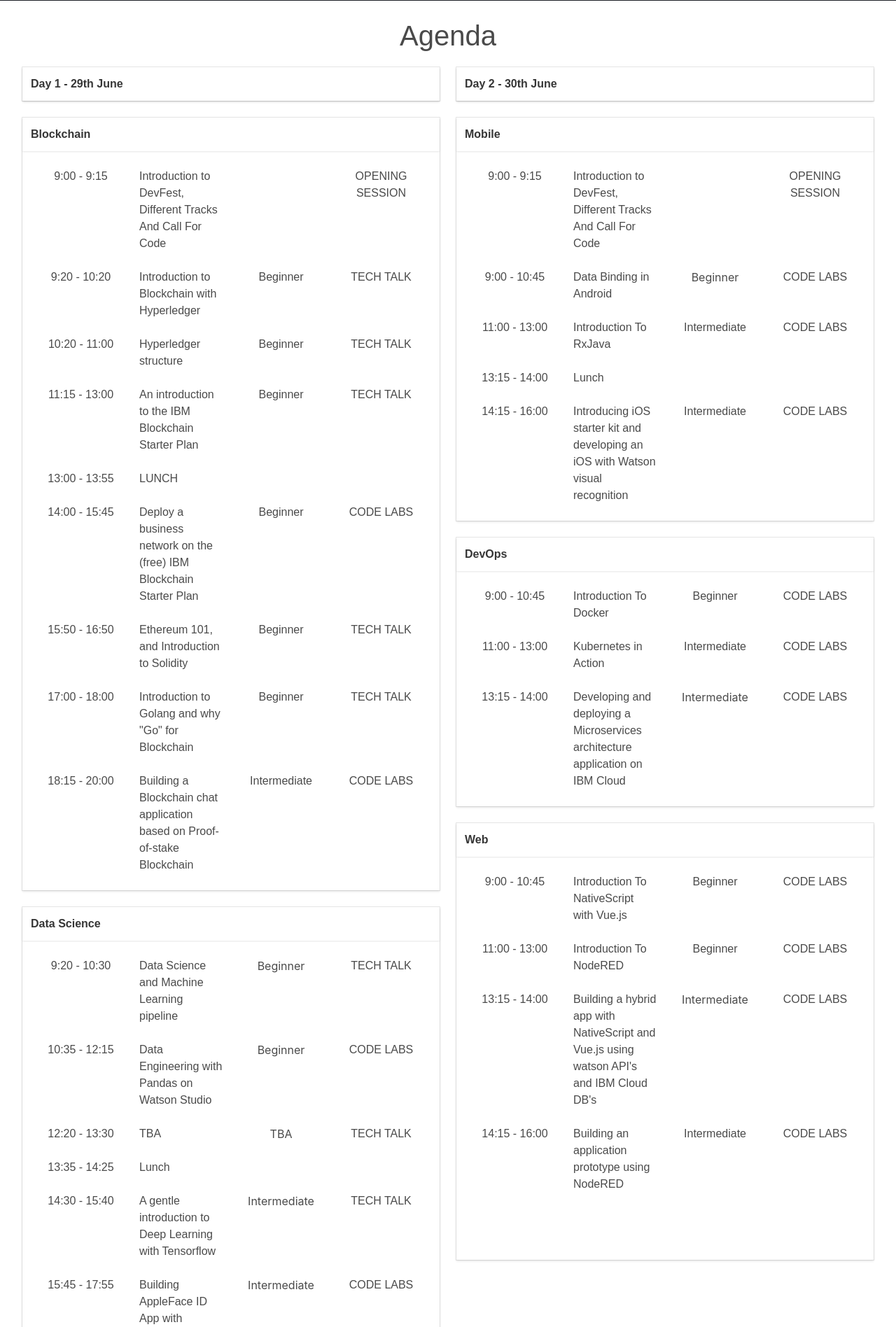
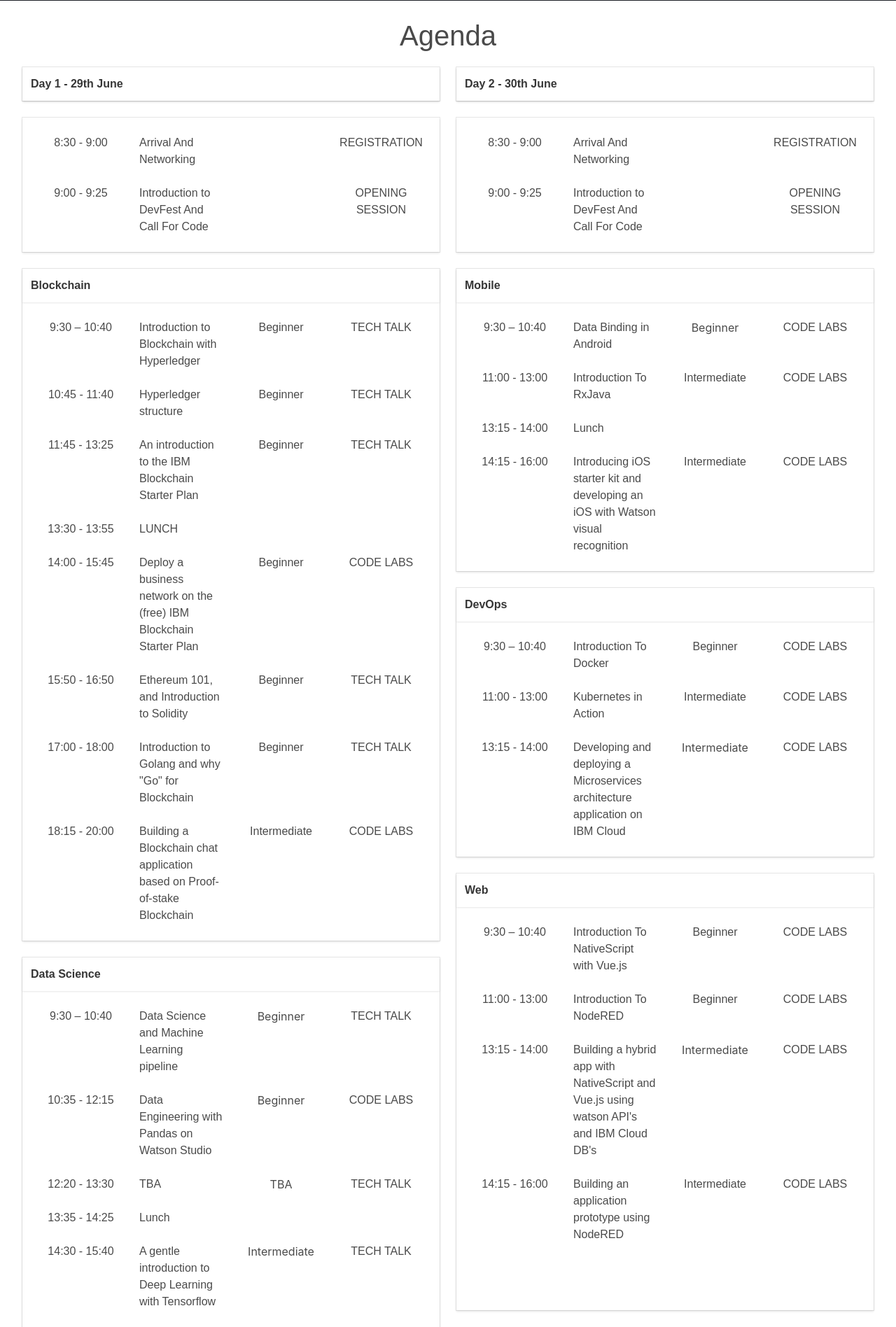
Before and after one commit to sudoalgorithm/IBM-Cloud-DevFest-2018-Website, a Flask app: page / in a window 1280 px wide. Shown: the part 1599-3495 px from the top of the page at 70% size. Run offline with Flask 2, Linux system fonts and the light colour scheme; some libraries are stand-ins or nearby versions.

Commit message:
Updated index.html

```diff
--- a/templates/index.html
+++ b/templates/index.html
@@ -5,7 +5,6 @@
     <meta http-equiv="X-UA-Compatible" content="IE=edge">
     <meta name="viewport" content="width=device-width, initial-scale=1">
     <meta name="author" content="Kunal Malhotra">
-    <meta name="keywords" content="ibm, devfest, developer, uae, cloud, ai, devops, devex">
     <title>DevFest 2018</title>
 
     <link rel="stylesheet" type="text/css" href="{{ url_for('static', filename='css/normalize.css') }}">
@@ -56,6 +55,42 @@
                     <br>
                     <div class="card">
                         <header class="card-header">
+                        </header>
+                        <div class="card-content">
+                            <div class="content">
+                                <div class="columns">
+                                    <div class="column">
+                                        <p class="has-text-centered">8:30 - 9:00</p>
+                                    </div>
+                                    <div class="column">
+                                        <p>Arrival And Networking </p>
+                                    </div>
+                                    <div class="column">
+                                    </div>
+                                    <div class="column">
+                                        <p class="has-text-centered">REGISTRATION</p>
+                                    </div>
+                                </div>
+
+                                <div class="columns">
+                                    <div class="column">
+                                        <p class="has-text-centered">9:00 - 9:25</p>
+                                    </div>
+                                    <div class="column">
+                                        <p>Introduction to DevFest And Call For Code</p>
+                                    </div>
+                                    <div class="column">
+                                    </div>
+                                    <div class="column">
+                                        <p class="has-text-centered">OPENING SESSION</p>
+                                    </div>
+                                </div>
+                            </div>
+                        </div>
+                    </div>
+                    <br>
+                    <div class="card">
+                        <header class="card-header">
                             <p class="card-header-title">
                                 Blockchain
                             </p>
@@ -64,21 +99,7 @@
                             <div class="content">
                                 <div class="columns">
                                     <div class="column">
-                                        <p class="has-text-centered">9:00 - 9:15</p>
-                                    </div>
-                                    <div class="column">
-                                        <p>Introduction to DevFest, Different Tracks And Call For Code</p>
-                                    </div>
-                                    <div class="column">
-                                        <p class="has-text-centered"></p>
-                                    </div>
-                                    <div class="column">
-                                        <p class="has-text-centered">OPENING SESSION</p>
-                                    </div>
-                                </div>
-                                <div class="columns">
-                                    <div class="column">
-                                        <p class="has-text-centered">9:20 - 10:20</p>
+                                        <p class="has-text-centered">9:30 – 10:40</p>
                                     </div>
                                     <div class="column">
                                         <p>Introduction to Blockchain with Hyperledger</p>
@@ -92,7 +113,7 @@
                                 </div>
                                 <div class="columns">
                                     <div class="column">
-                                        <p class="has-text-centered">10:20 - 11:00</p>
+                                        <p class="has-text-centered">10:45 - 11:40</p>
                                     </div>
                                     <div class="column">
                                         <p>Hyperledger structure</p>
@@ -106,7 +127,7 @@
                                 </div>
                                 <div class="columns">
                                     <div class="column">
-                                        <p class="has-text-centered">11:15 - 13:00</p>
+                                        <p class="has-text-centered">11:45 - 13:25</p>
                                     </div>
                                     <div class="column">
                                         <p>An introduction to the IBM Blockchain Starter Plan</p>
@@ -120,7 +141,7 @@
                                 </div>
                                 <div class="columns">
                                     <div class="column">
-                                        <p class="has-text-centered">13:00 - 13:55</p>
+                                        <p class="has-text-centered">13:30 - 13:55</p>
                                     </div>
                                     <div class="column">
                                         <p>LUNCH</p>
@@ -202,7 +223,7 @@
                             <div class="content">
                                 <div class="columns">
                                     <div class="column">
-                                        <p class="has-text-centered">9:20 - 10:30</p>
+                                        <p class="has-text-centered">9:30 – 10:40</p>
                                     </div>
                                     <div class="column">
                                         <p>Data Science and Machine Learning pipeline</p>
@@ -314,6 +335,41 @@
                     <br>
                     <div class="card">
                         <header class="card-header">
+                        </header>
+                        <div class="card-content">
+                            <div class="content">
+                                <div class="columns">
+                                    <div class="column">
+                                        <p class="has-text-centered">8:30 - 9:00</p>
+                                    </div>
+                                    <div class="column">
+                                        <p>Arrival And Networking </p>
+                                    </div>
+                                    <div class="column">
+                                    </div>
+                                    <div class="column">
+                                        <p class="has-text-centered">REGISTRATION</p>
+                                    </div>
+                                </div>
+                                <div class="columns">
+                                    <div class="column">
+                                        <p class="has-text-centered">9:00 - 9:25</p>
+                                    </div>
+                                    <div class="column">
+                                        <p>Introduction to DevFest And Call For Code</p>
+                                    </div>
+                                    <div class="column">
+                                    </div>
+                                    <div class="column">
+                                        <p class="has-text-centered">OPENING SESSION</p>
+                                    </div>
+                                </div>
+                            </div>
+                        </div>
+                    </div>
+                    <br>
+                    <div class="card">
+                        <header class="card-header">
                             <p class="card-header-title">
                                 Mobile
                             </p>
@@ -322,21 +378,7 @@
                             <div class="content">
                                 <div class="columns">
                                     <div class="column">
-                                        <p class="has-text-centered">9:00 - 9:15</p>
-                                    </div>
-                                    <div class="column">
-                                        <p>Introduction to DevFest, Different Tracks And Call For Code</p>
-                                    </div>
-                                    <div class="column">
-                                        <p class="has-text-centered"></p>
-                                    </div>
-                                    <div class="column">
-                                        <p class="has-text-centered">OPENING SESSION</p>
-                                    </div>
-                                </div>
-                                <div class="columns">
-                                    <div class="column">
-                                        <p class="has-text-centered">9:00 - 10:45</p>
+                                        <p class="has-text-centered">9:30 – 10:40</p>
                                     </div>
                                     <div class="column">
                                         <p>Data Binding in Android</p>
@@ -404,7 +446,7 @@
                             <div class="content">
                                 <div class="columns">
                                     <div class="column">
-                                        <p class="has-text-centered">9:00 - 10:45</p>
+                                        <p class="has-text-centered">9:30 – 10:40</p>
                                     </div>
                                     <div class="column">
                                         <p>Introduction To Docker</p>
@@ -458,7 +500,7 @@
                             <div class="content">
                                 <div class="columns">
                                     <div class="column">
-                                        <p class="has-text-centered">9:00 - 10:45</p>
+                                        <p class="has-text-centered">9:30 – 10:40</p>
                                     </div>
                                     <div class="column">
                                         <p>Introduction To NativeScript with Vue.js</p>
@@ -618,7 +660,7 @@
                         </div>
                     </div>
                     <div class="field">
-                        <label class="label">Which Track/s Do You Prefer</label>
+                        <label class="label">Which Track Do You Prefer</label>
                         <div class="control">
                             <label class="checkbox">
                                 <input name="selector[]" type="checkbox" class="track-checkbox" value="blockchain">Blockchain
```
